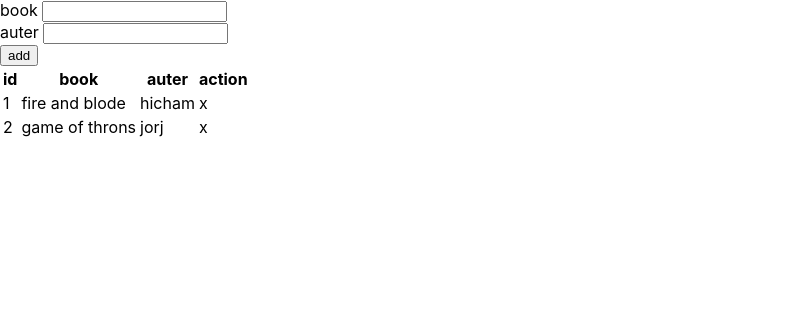
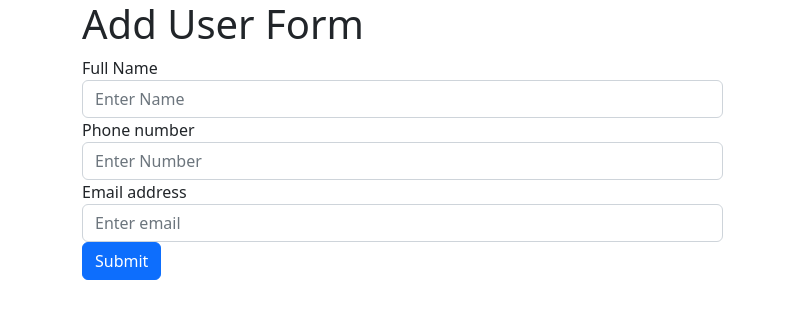
Before and after one commit to El-Mliki-Hicham/React-Contact-Manager, a React (Create React App) app: page / in a window 1280 px wide. Shown: the top 318 px of the page, without its empty margins (0-786 px from the left). Built offline with nearby package versions, Linux system fonts and the light colour scheme.

Commit message:
form input

```diff
--- a/package.json
+++ b/package.json
@@ -6,6 +6,7 @@
     "@testing-library/jest-dom": "^5.16.5",
     "@testing-library/react": "^13.4.0",
     "@testing-library/user-event": "^13.5.0",
+    "bootstrap": "^5.2.1",
     "react": "^18.2.0",
     "react-dom": "^18.2.0",
     "react-scripts": "5.0.1",
--- a/src/App.js
+++ b/src/App.js
@@ -1,28 +1,14 @@
-import React from "react";
-import Form from "./Components/InputForm";
-import List from "./Components/listData";
+import React, { Component } from "react";
+import { AddUser } from "./Components/AddUser";
 class App extends React.Component {
 
-      state={
-       data : [
-        {id:1 ,book:'fire and blode',auteur :'hicham' },
-        {id:2 ,book:'game of throns',auteur :"jorj"}
-      ]
-      }
 
-      addBook=(value)=>{
-        t
-
-      }
 
   render(){
 
   return (
-   <div>
-    <Form addBook={this.addBook} />
-    <List Data ={this.state.data} addBook={this.addBook} />
-   </div>
-  );
+  <AddUser />
+  )
 }
 }
 export default App;
--- /dev/null
+++ b/src/Components/AddUser.js
@@ -0,0 +1,28 @@
+import React from "react";
+import 'bootstrap/dist/css/bootstrap.min.css';
+export const AddUser =()=>{
+    return(
+        <div className="container">
+            <div className="row">
+                <div className="col-md-7">
+                    <h1>Add User Form</h1>
+                    <form>
+                        <div class="form-group">
+                            <label for="Name">Full Name</label>
+                            <input type="text" class="form-control" id="Name" placeholder="Enter Name"></input>
+                        </div>
+                        <div class="form-group">
+                            <label for="Phone">Phone number</label>
+                            <input type="text" class="form-control" id="Phone"  placeholder="Enter Number"></input>
+                        </div>
+                        <div class="form-group">
+                            <label for="exampleInputEmail1">Email address</label>
+                            <input type="email" class="form-control" id="exampleInputEmail1" aria-describedby="emailHelp" placeholder="Enter email"></input>
+                        </div>
+                        <button type="submit" class="btn btn-primary">Submit</button>
+                    </form>
+                </div>
+            </div>
+        </div>
+    )
+}
--- a/src/Components/InputForm.js
+++ /dev/null
@@ -1,34 +0,0 @@
-import React from "react";
-
-class Form extends React.Component{
-state={
-    id:'',
-    book:'',
-    auteur:''
-}
-    changeValeur=(e)=>{
-        this.setState(
-            {   id:Math.random(),
-                [e.target.id]:e.target.value}
-        )
-    }
-    setValuer = (e)=>{
-    e.preventDefault();
-    e.addBook(this.state)
-}
-
-
-    render(){
-        return(
-            <div>
-                <form onSubmit={this.setValuer} >
-                    book <input type="text" id="book" onChange={this.changeValeur}></input><br></br>
-                    auter <input type="text" id="auteur" onChange={this.changeValeur}></input><br></br>
-                    <input type="submit" value='add'></input>
-
-                </form>
-            </div>
-        )
-    }
-}
-export default Form
--- a/src/index.js
+++ b/src/index.js
@@ -2,6 +2,7 @@ import React from 'react';
 import ReactDOM from 'react-dom/client';
 import './index.css';
 import App from './App';
+import bootstrap  from "bootstrap";
 import reportWebVitals from './reportWebVitals';
 
 const root = ReactDOM.createRoot(document.getElementById('root'));
```
Also changed, not shown: src/Components/AddUser.css (renamed from src/Components/listData.js), 1 other file (tests, documents, lock files or other folders).
